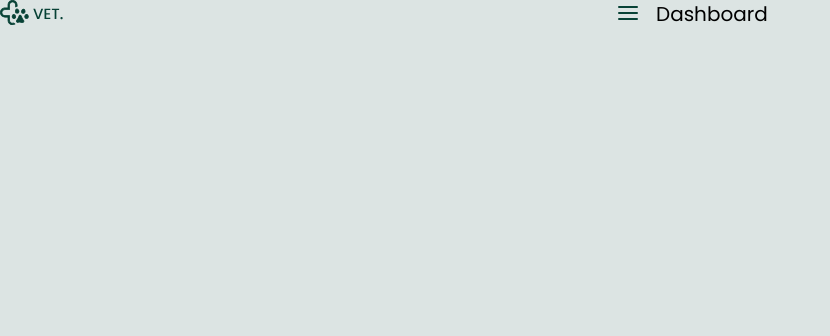
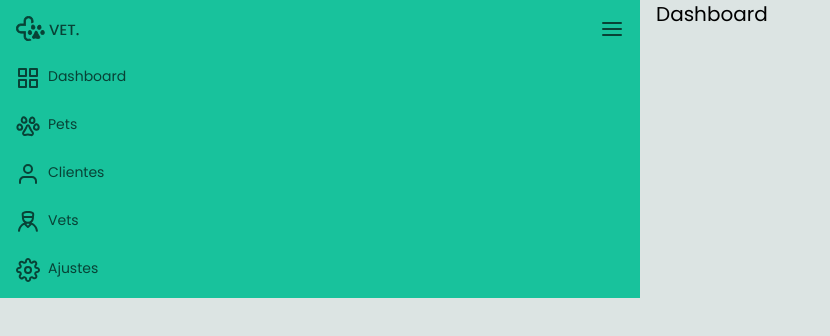
Before and after one commit to Marcoswodbarros/Sidebar, a website: page index.html in a window 1280 px wide. Shown: the whole page, without its empty margins (0-830 px from the left). Drawn offline with Linux system fonts and the light colour scheme.

Commit message:
Updating the sidebar

```diff
--- a/index.html
+++ b/index.html
@@ -13,11 +13,19 @@
     <title>Sidebar</title>
 </head>
 <body class="bg-bgColor font-poppins text-xl flex gap-4">
-    <aside class="w-2/4">
-        <div class="aside__top flex justify-between">
+    <aside class="bg-green w-2/4 p-4">
+        <div class="aside__top flex justify-between mb-6">
             <img src="src/images/logo.svg" alt="">
             <img src="src/images/menu.svg" alt="">
         </div>
+
+        <ul class="text-sm text-textColor flex flex-col gap-6">
+            <li class="flex gap-2"><img src="src/images/grid.svg" alt="Grid icon">Dashboard</li>
+            <li class="flex gap-2"><img src="src/images/pet.svg" alt="Pets icon">Pets</li>
+            <li class="flex gap-2"><img src="src/images/user.svg" alt="Client icon">Clientes</li>
+            <li class="flex gap-2"><img src="src/images/vet.svg" alt="Vet icon">Vets</li>
+            <li class="flex gap-2"><img src="src/images/settings.svg" alt="Settings icon">Ajustes</li>
+        </ul>
     </aside>
 
     <h1>Dashboard</h1>
```
Also changed, not shown: dist/output.css.
